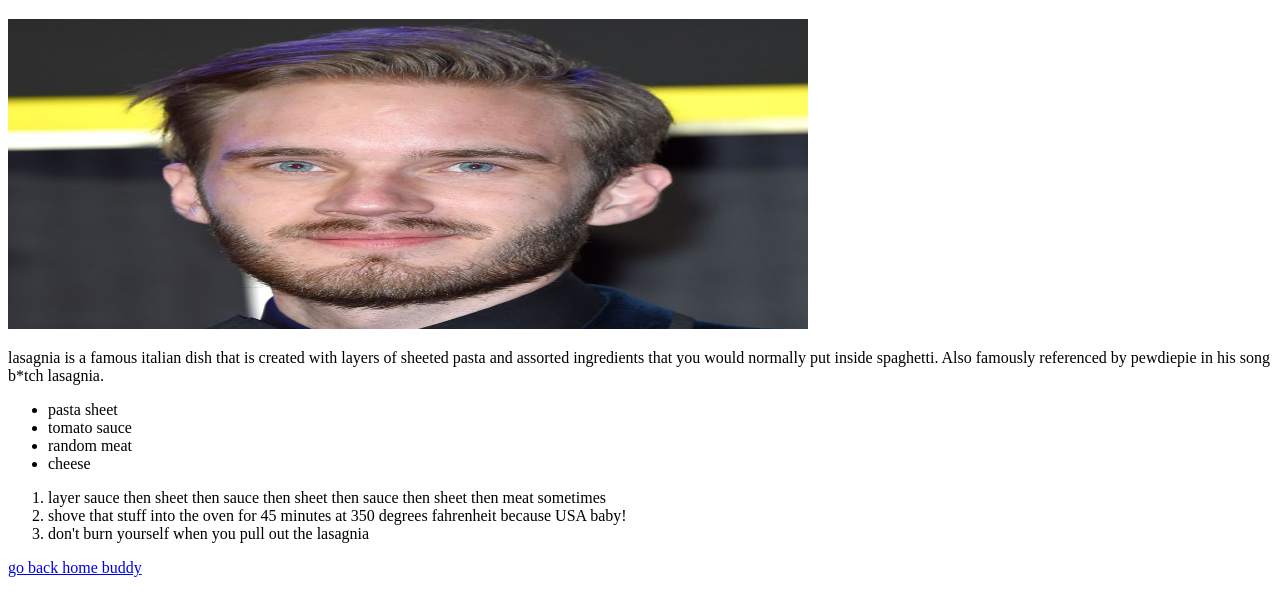
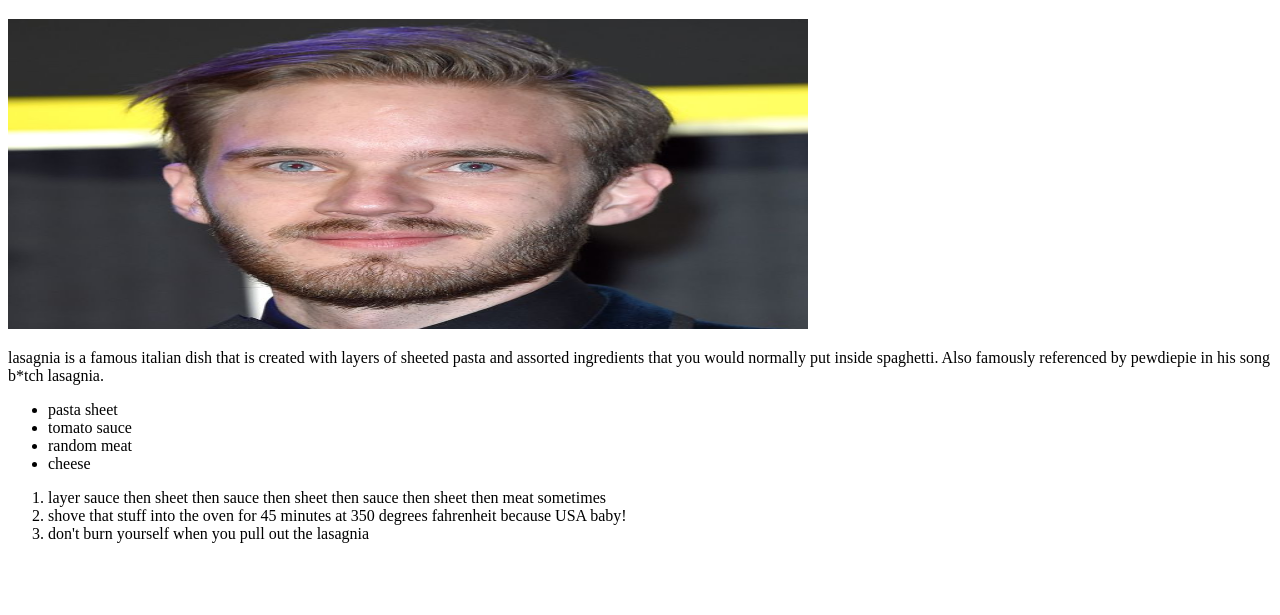
Before and after one commit to OngDevLab/odin-recipes, a plain HTML site: page recipes/lasagnia.html in a window 1280 px wide. Shown: the part 61-676 px from the top of the page. Drawn offline with Linux system fonts and the light colour scheme.

Commit message:
removed return to home

```diff
--- a/recipes/lasagnia.html
+++ b/recipes/lasagnia.html
@@ -19,6 +19,6 @@
             <li>shove that stuff into the oven for 45 minutes at 350 degrees fahrenheit because USA baby!</li>
             <li>don't burn yourself when you pull out the lasagnia</li>
         </ol>
-        <a href="../index.html">go back home buddy</a>
+        <!-- <a href="../index.html">go back home buddy</a> -->
     </body>
 </html>
```
Also changed, not shown: recipes/pancakes.html (+1 -1 lines), recipes/spaghetti.html (+1 -1 lines).
